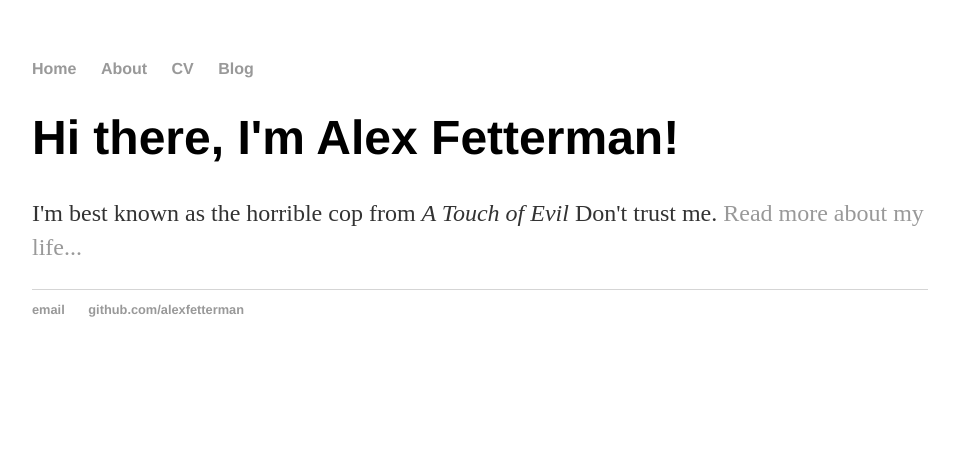
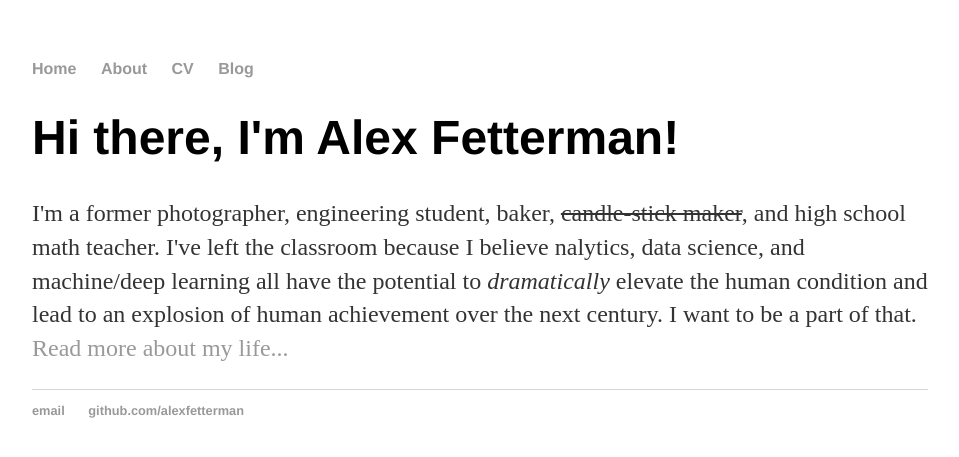
Before and after one commit to alexfetterman/alexfetterman.github.io, a Jekyll site: the page built from index.html, in a window 1280 px wide. Shown: the top 457 px of the page, without its empty margins (160-1119 px from the left). Built offline with Jekyll 4.4.1, drawn with Linux system fonts in a browser that asks for light colours.

Commit message:
Update index.html

```diff
--- a/index.html
+++ b/index.html
@@ -4,5 +4,5 @@
 ---
 <div class="blurb">
 	<h1>Hi there, I'm Alex Fetterman!</h1>
-	<p>I'm best known as the horrible cop from <em>A Touch of Evil</em> Don't trust me. <a href="/about">Read more about my life...</a></p>
+	<p>I'm a former photographer, engineering student, baker, <s>candle-stick maker</s>, and high school math teacher. I've left the classroom because I believe nalytics, data science, and machine/deep learning all have the potential to <em>dramatically</em> elevate the human condition and lead to an explosion of human achievement over the next century. I want to be a part of that. <a href="/about">Read more about my life...</a></p>
 </div><!-- /.blurb -->
```
